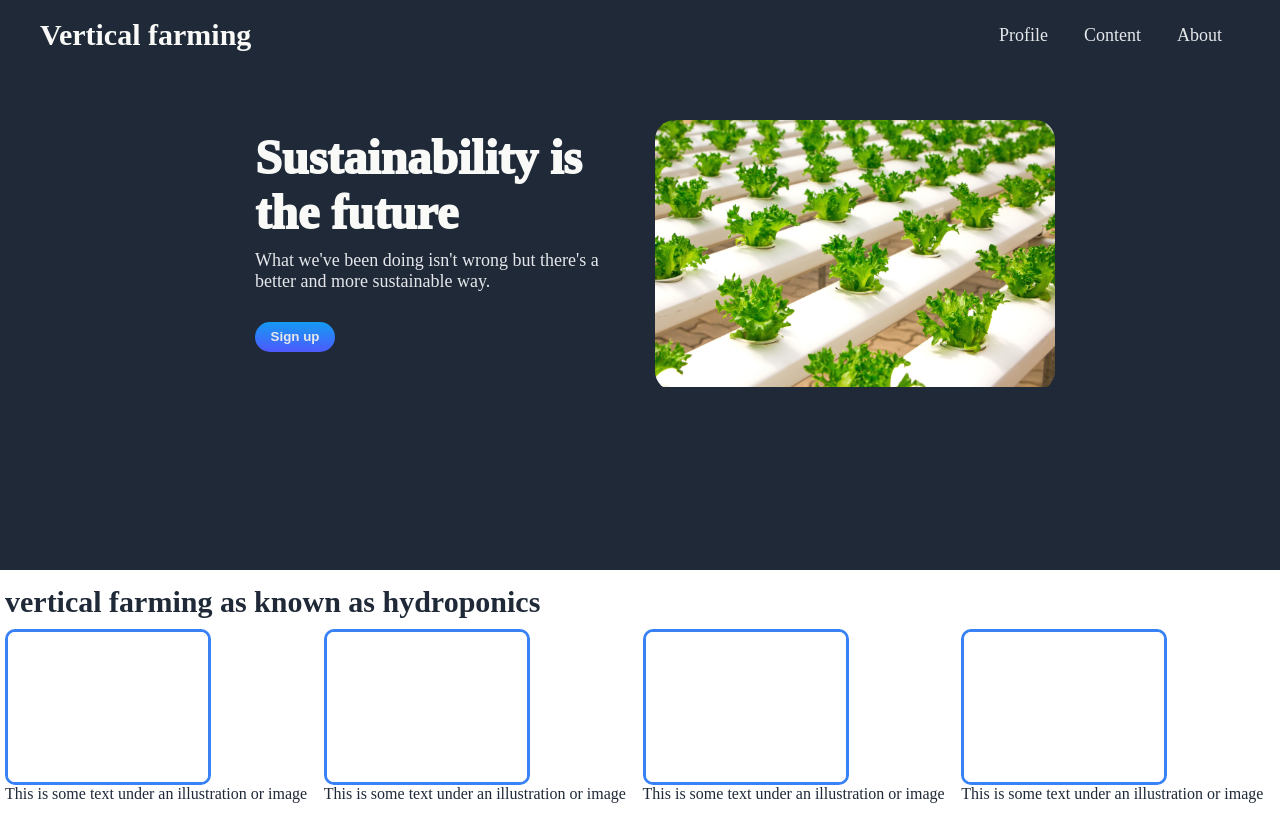
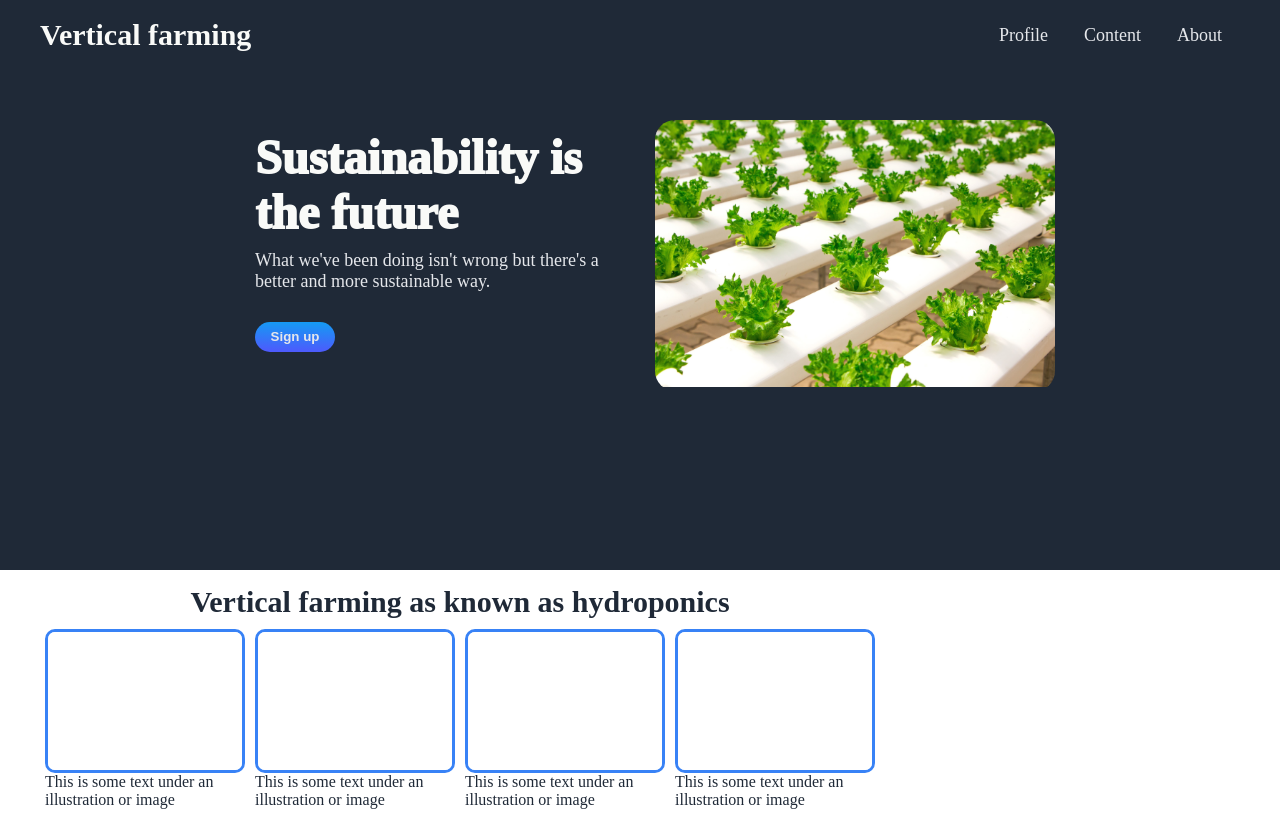
Before and after one commit to mohit-negi/LandingPage-TOP, a plain HTML site: page index.html in a window 1280 px wide. Drawn offline with Linux system fonts and the light colour scheme.

Commit message:
flexbox exercise  completed

```diff
--- a/index.html
+++ b/index.html
@@ -22,7 +22,7 @@
         </div>
     </div>
     <section class="showcase">
-        <div class="cotainer">
+        <div class="showcase-container">
             <div class="content">
                 <div class="left-content">
                     <div class="showcase-text">
@@ -43,7 +43,7 @@
     <section class="testimonial">
         <div class="container">
             <div class="content">
-                <h1>vertical farming as known as hydroponics</h1>
+                <h1 id="testimonial_heading">Vertical farming as known as hydroponics</h1>
                 <div class="images_drawer">
                     <div class="card">
                         <div class="image">
--- a/styles.css
+++ b/styles.css
@@ -164,44 +164,51 @@ li a{
 .testimonial .content{
     display: flex;
     flex-direction: column;
+    justify-content: center;
 }
-.testimonial .h1{
+.testimonial #testimonial_heading{
     display: flex;
     justify-content: center;
     align-items: center;
+
 }
 .images_drawer{
     display: flex;
     flex-direction: row;
     justify-content: space-between;
     max-width: 100%;
-    gap: 5px;
+    gap: 10px;
+    margin-left: 40px;
+    margin-right: 40px;
   }
   .img{
       background-color: #FFFFFF;
       width: 200px;
       height: 150px;
   }
-  .card{
+  .testimonial .card{
+      width: 200px;
+      height: 180px;
       display: flex;
-      flex-wrap: wrap;
-      flex: 1  1 auto;
+      flex-direction: column;
+      flex: 1 1 auto;
+      justify-content: center;
   }
   .card .image{
     border: 3px solid #3882f6;
     border-radius: 10px;
 }
 .card .text{
-    position: relative;
-    display:flex;
-    max-width: 100%;
+    display: flex;
+    flex-wrap: wrap;
+
 }
 @media (max-width: 800px) {
     .images_drawer{
       flex-direction: column;
     }
   }
-@media (max-width: 500px) {
+@media (max-width: 300px) {
   .card{
     flex-direction: column;
 }
```
